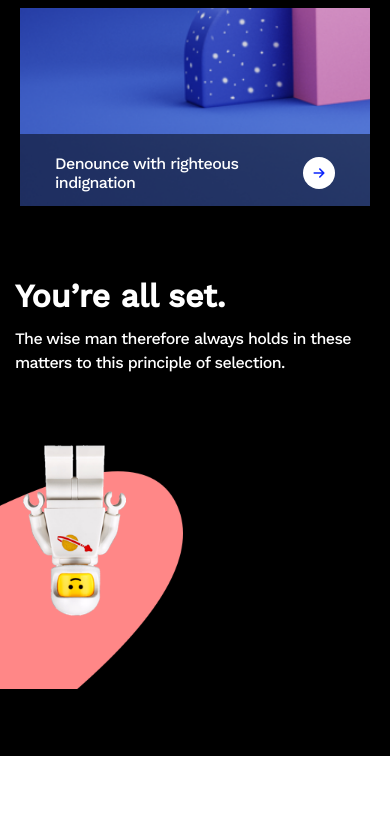
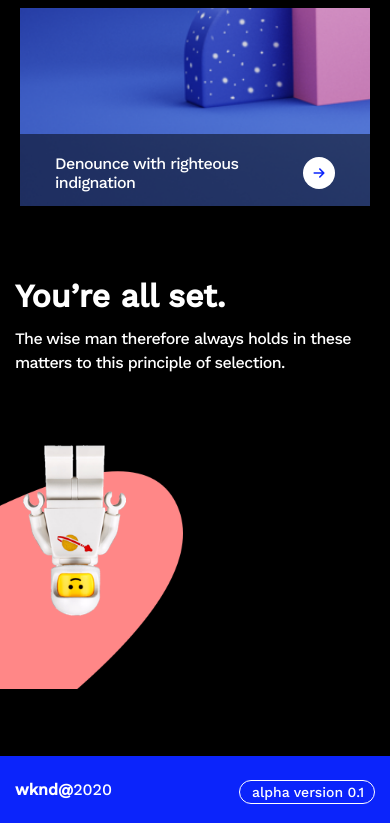
Before and after one commit to abamakbar07/weekend, a React (Create React App) app: page / in a window 390 px wide. Shown: the part 2617-3440 px from the top of the page. Before the commit the page ends 3373 px from the top, so only its background shows below. Built offline with nearby package versions, Linux system fonts and the light colour scheme.

Commit message:
restyle: lego3 mobile responsive

```diff
--- a/src/App.js
+++ b/src/App.js
@@ -57,7 +57,7 @@ function App() {
         content="The wise man therefore always holds in these matters to this principle of selection."
       />
 
-      {/* <Footer /> */}
+      <Footer />
     </div>
   );
 }
--- a/src/pages/SubMain.jsx
+++ b/src/pages/SubMain.jsx
@@ -1,10 +1,24 @@
-import React from 'react'
+import React, { useCallback, useEffect, useState } from 'react'
 import { Col } from 'react-bootstrap'
 import "../styles/submain.css"
 
 const Submain = (props) => {
+   const [windowWidth, setWindowWidth] = useState("67px")
+
+   const handleWindowResize = useCallback((event) => {
+      window.innerWidth > 599 ? setWindowWidth("67px") : setWindowWidth("0px")
+   }, []);
+
+   useEffect(() => {
+      window.addEventListener("resize", handleWindowResize);
+
+      return () => {
+         window.removeEventListener("resize", handleWindowResize);
+      };
+   }, [handleWindowResize]);
+
    return (
-      <div className="Submain">
+      <div className="Submain" style={{paddingBottom: windowWidth}}>
          <Col md={12}>
             <div className="Title">
                {props.title}
--- a/src/styles/footer.css
+++ b/src/styles/footer.css
@@ -1,11 +1,10 @@
 .Footer {
    height: 67px;
    color: white;
-   font-family: 'Work Sans', sans-serif;
    font-stretch: normal;
    font-style: normal;
    line-height: normal;
-   background-color: #0b24fb;
+   background-color: var(--rich-blue);
 }
 
 .Container {
@@ -32,7 +31,7 @@
 
 
 .Rectengle {
-   width: 126px;
+   width: 136px;
    height: 24px;
    padding: 3px 10px 5px;
    border-radius: 12px;
@@ -40,11 +39,17 @@
 }
 
 .alpha-version-01 {
-   width: 106px;
+   width: 116px;
    height: 16px;
    font-size: 14px;
-   font-weight: 300;
+   font-weight: unset;
    letter-spacing: normal;
    text-align: center;
    color: #fff;
 }
+
+/* @media only screen and (max-width: 600px) {
+   .Footer {
+
+   }
+} */
```
